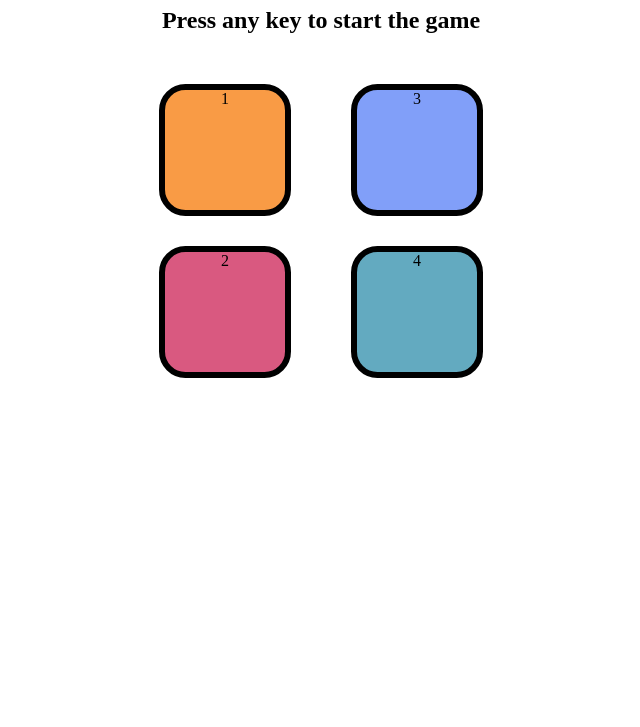
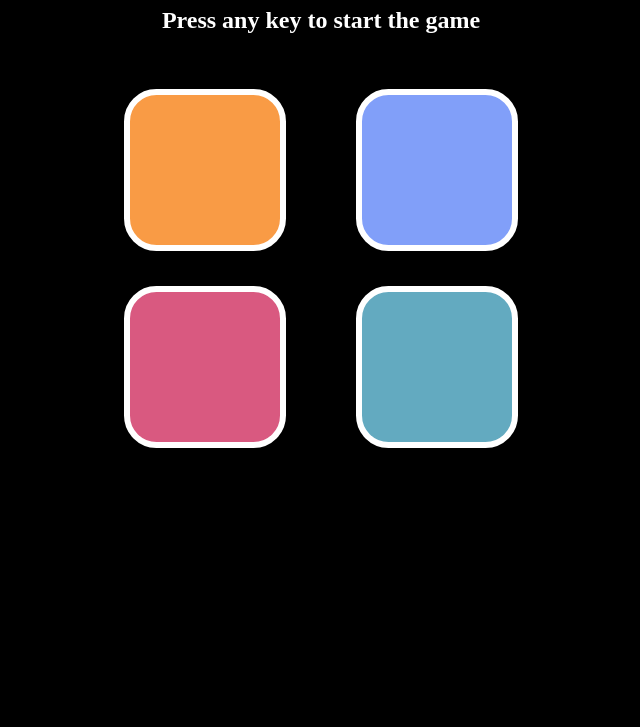
Before and after one commit to Kkjoshi-29/Simon-Says-Game, a plain HTML site: page index.html in a window 1280 px wide. Shown: the part 73-800 px from the top of the page, without its empty margins (319-959 px from the left). Drawn offline with Linux system fonts and the light colour scheme.

Commit message:
Improve Simon Says game UI and gameplay

```diff
--- a/app.js
+++ b/app.js
@@ -43,7 +43,10 @@
   let randbtn = document.querySelector(`.${randColor}`);
   gameSeq.push(randColor);
   console.log(gameSeq);
-  btnFlash(randbtn);
+  // btnFlash(randbtn);
+  setTimeout(() => {
+    btnFlash(randbtn);
+  }, 250); // 1000 ms = 1 second
 }
 
 // Checks the sequence of user's input
@@ -61,7 +64,7 @@
                     <br> Press any key to restart.`;
     body.style.backgroundColor = "red";
     setTimeout(() => {
-      body.style.backgroundColor = "white";
+      body.style.backgroundColor = "black";
     }, 150);
     reset();
   }
--- a/index.html
+++ b/index.html
@@ -12,13 +12,13 @@
 
     <div class="btn-container">
       <div class="line-one">
-        <div class="btn red" type="button" id="red">1</div>
-        <div class="btn yellow" type="button" id="yellow">2</div>
+        <div class="btn red" type="button" id="red"></div>
+        <div class="btn yellow" type="button" id="yellow"></div>
       </div>
 
       <div class="line-two">
-        <div class="btn purple" type="button" id="purple">3</div>
-        <div class="btn green" type="button" id="green">4</div>
+        <div class="btn purple" type="button" id="purple"></div>
+        <div class="btn green" type="button" id="green"></div>
       </div>
     </div>
     <script src="app.js"></script>
--- a/style.css
+++ b/style.css
@@ -1,12 +1,14 @@
 body {
   text-align: center;
+  background-color: black;
+  color: white;
 }
 .btn {
-  height: 120px;
-  width: 120px;
-  border: 6px solid black;
+  height: 150px;
+  width: 150px;
+  border: 6px solid white;
   border-radius: 20%;
-  margin: 30px;
+  margin: 35px;
 }
 
 .btn-container {
```
